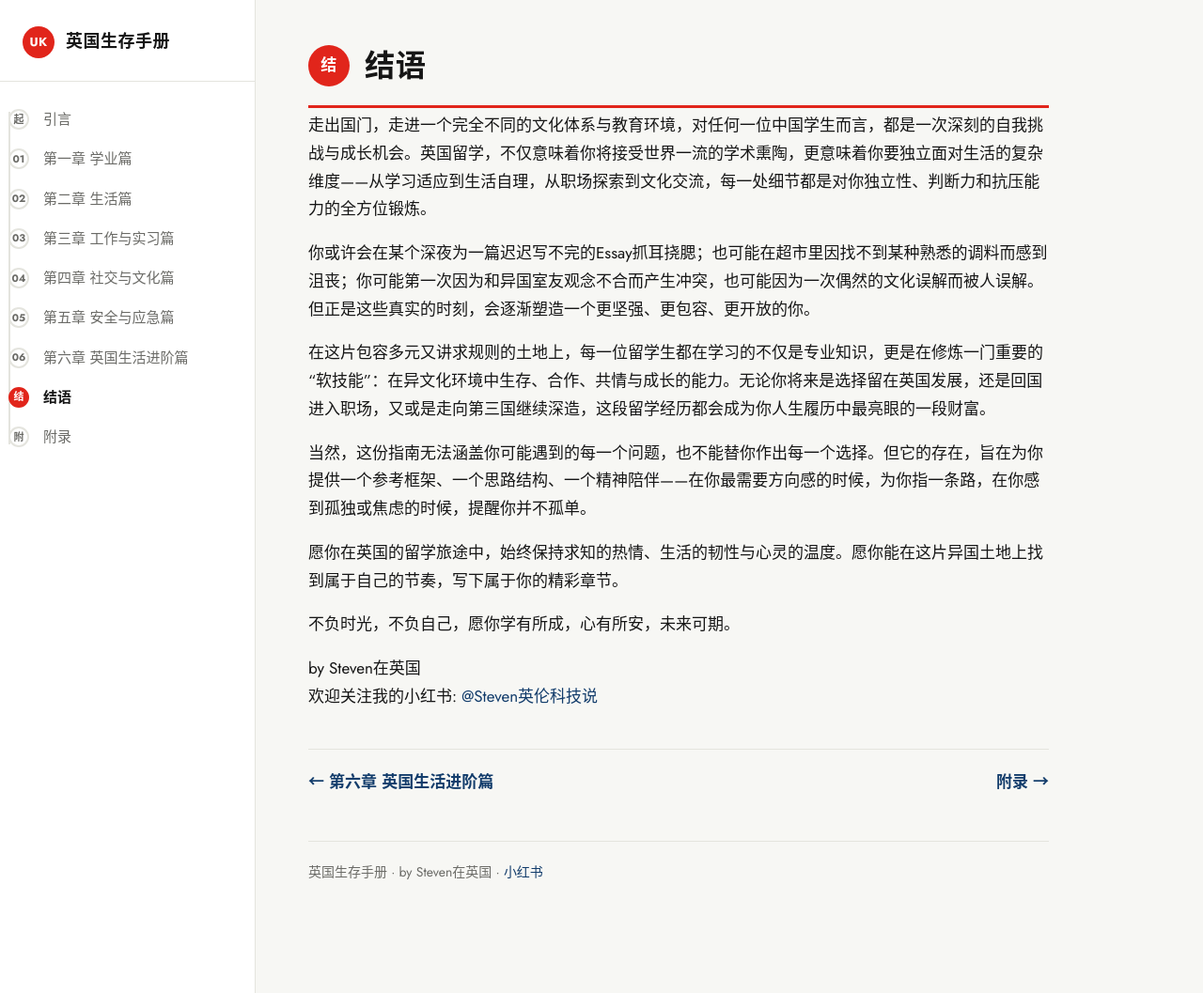
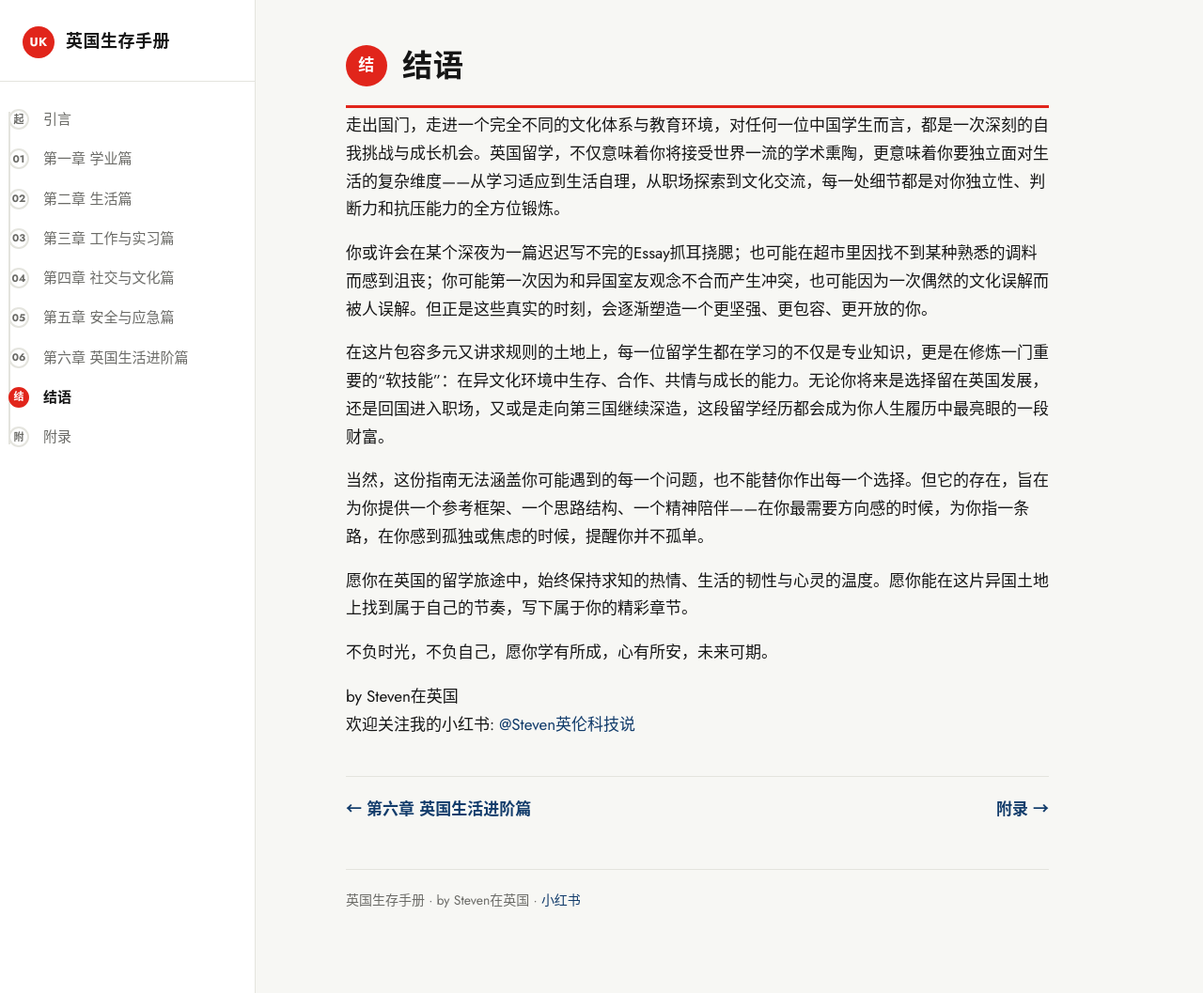
Before and after one commit to ukzhinan/ukzhinan.github.io, a Jekyll site: the page built from _chapters/07-jieyu.md, in a window 1280 px wide and 1057 px high. Shown: the whole window at 94% size. Built offline with Jekyll 4.4.1, drawn with Linux system fonts in a browser that asks for light colours.

Commit message:
Widen content left margin
Co-Authored-By: Claude Code <noreply@anthropic.com>

```diff
--- a/assets/css/main.scss
+++ b/assets/css/main.scss
@@ -141,7 +141,7 @@ a:hover { text-decoration: underline; text-underline-offset: 3px; }
 /* ---------- Content ---------- */
 .content {
   margin-left: 272px;
-  padding: 48px 56px 72px;
+  padding: 48px 56px 72px 96px;
   max-width: 900px;
 }
 
```
